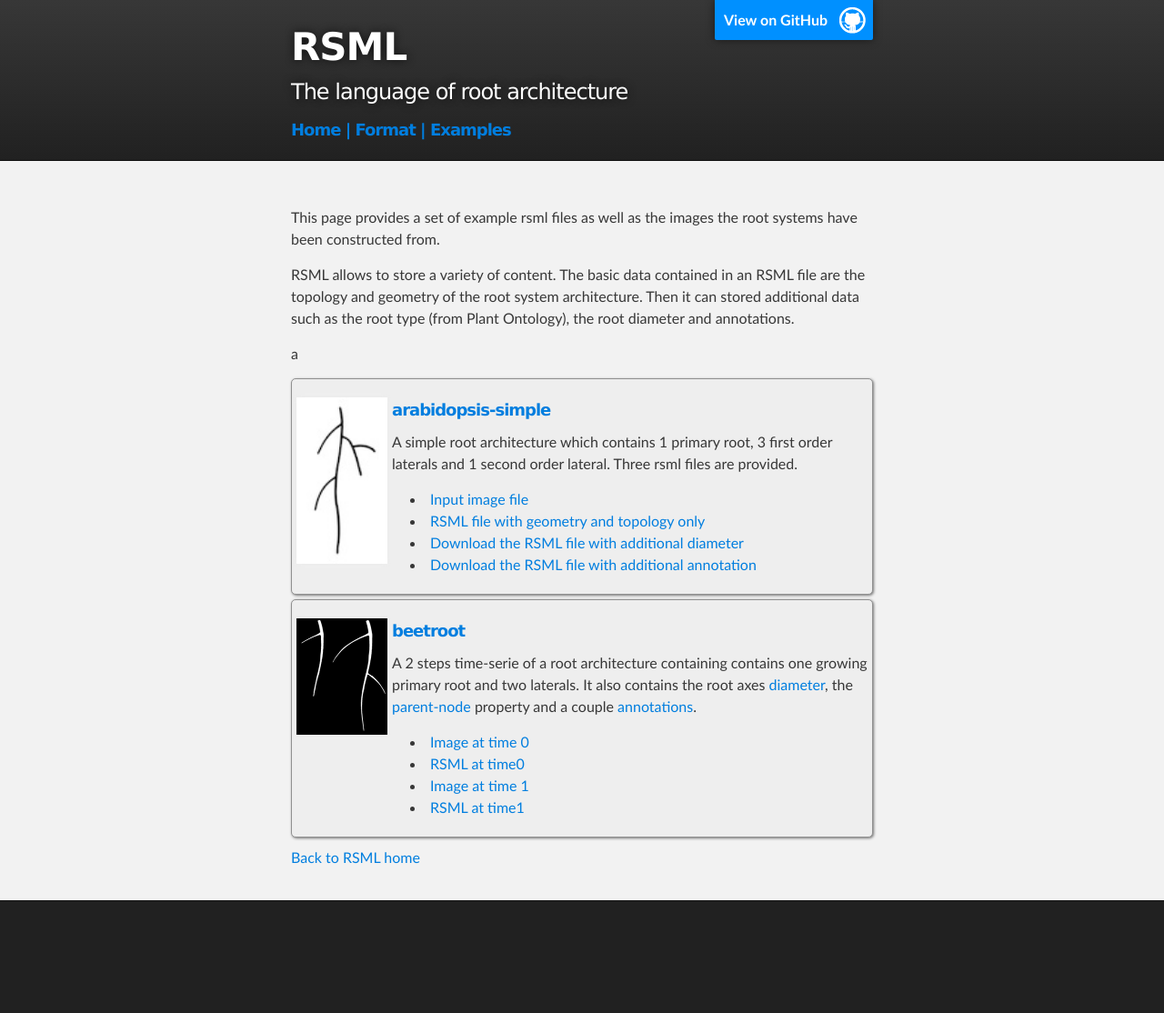
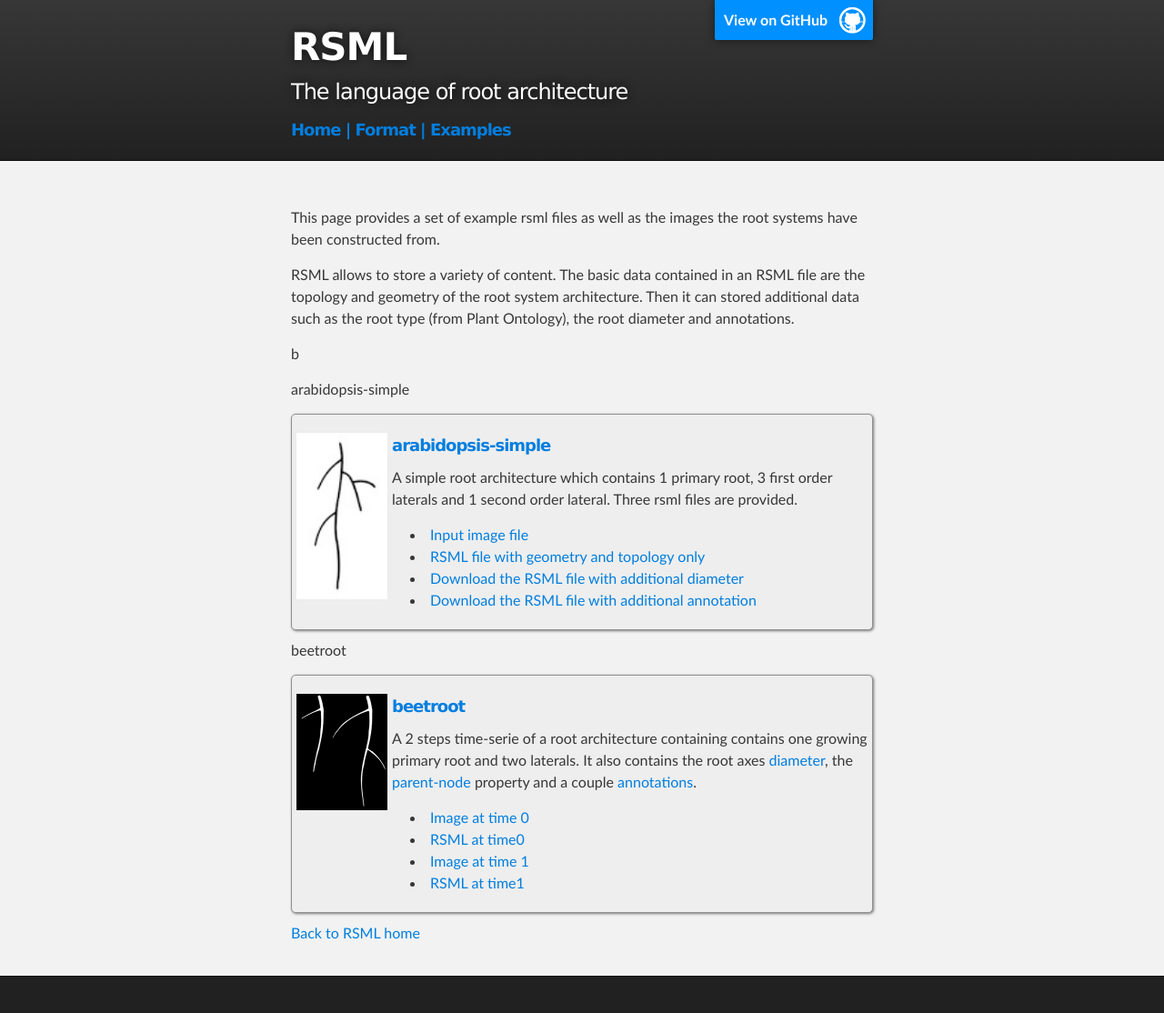
Before and after one commit to RootSystemML/RootSystemML.github.io, a Jekyll site: the page built from examples/index.md, in a window 1280 px wide. Shown: the whole page at 91% size. Built offline with Jekyll 4.4.1, drawn with Linux system fonts in a browser that asks for light colours; before the commit the page ends 1031 px from its top, so only the background shows below that.

Commit message:
beetroot example

```diff
--- a/examples/index.md
+++ b/examples/index.md
@@ -11,13 +11,17 @@
 [//]: # (each page should have a xxx_tn.png image file in)
 [//]: # (images/examples folder, with xxx the page title)
 
-a
+b
 
   {{ pages }}
 
   {% for page in site.pages sort_by:title order:ascending %}
 
   {% if page.tags contains 'example' %}
+
+  {{ page.id }}
+  {{ page.title }}
+  {{ page.date }}
 
   <div class="example_block" markdown="1">
 
```
